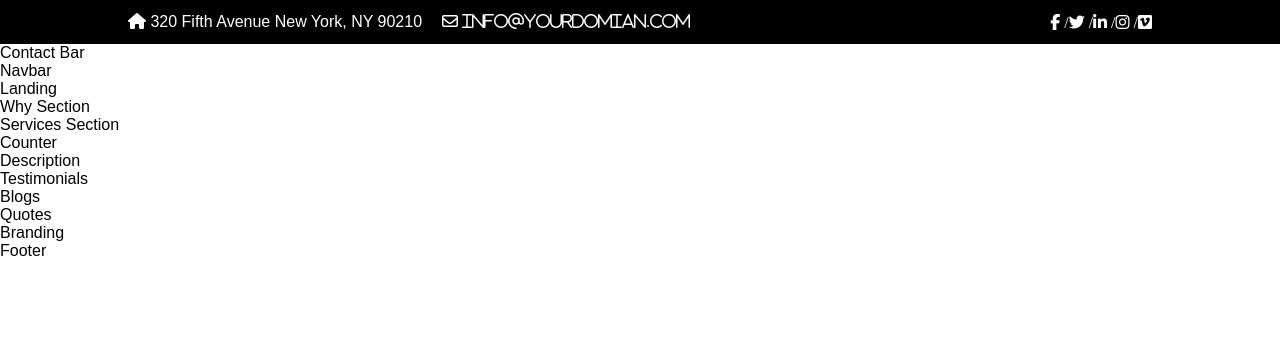
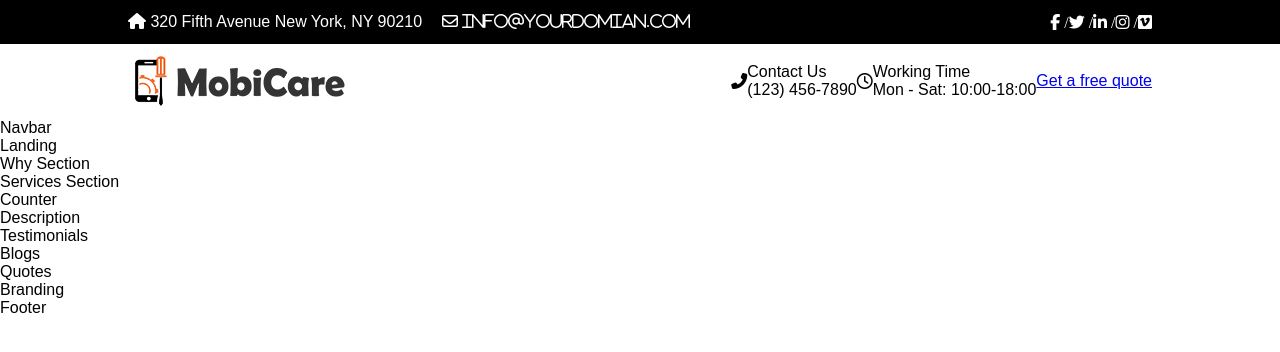
Before and after one commit to Abdur-Razaaq/mobile-repair-site, a plain HTML site: page index.html in a window 1280 px wide. Drawn offline with Linux system fonts and the light colour scheme.

Commit message:
Created Contact Bar

```diff
--- a/index.html
+++ b/index.html
@@ -5,12 +5,13 @@
     <meta http-equiv="X-UA-Compatible" content="IE=edge" />
     <meta name="viewport" content="width=device-width, initial-scale=1.0" />
     <title>Mobile Repair Store</title>
-    <!-- External Scriptes Here -->
+    <!-- External Scripts Here -->
     <script
       src="https://kit.fontawesome.com/41dcec254a.js"
       crossorigin="anonymous"
     ></script>
     <link rel="stylesheet" href="./styles/social.css" />
+    <link rel="stylesheet" href="./styles/contact.css" />
   </head>
   <body>
     <!--Social Bar-->
@@ -28,7 +29,24 @@
       </div>
     </div>
 
-    <div>Contact Bar</div>
+    <!--Contact Bar-->
+    <div id="contact">
+      <img src="./images/logo.png" alt="Mobile Repair Logo" />
+      <div class="contact-details">
+        <i class="fas fa-phone-alt"></i>
+        <div>
+          <p>Contact Us</p>
+          <p>(123) 456-7890</p>
+        </div>
+        <i class="far fa-clock"></i>
+        <div>
+          <p>Working Time</p>
+          <p>Mon - Sat: 10:00-18:00</p>
+        </div>
+        <a href="#">Get a free quote</a>
+      </div>
+    </div>
+
     <nav>Navbar</nav>
     <section>Landing</section>
     <section>Why Section</section>
--- /dev/null
+++ b/styles/contact.css
@@ -0,0 +1,15 @@
+#contact {
+  display: flex;
+  justify-content: space-between;
+  align-items: center;
+  padding: 1% 10%;
+}
+
+.contact-details {
+  display: flex;
+}
+
+.contact-details {
+  display: flex;
+  align-items: center;
+}
```
Also changed, not shown: images/logo.png (added).
